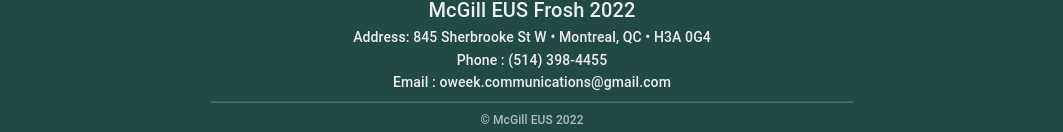
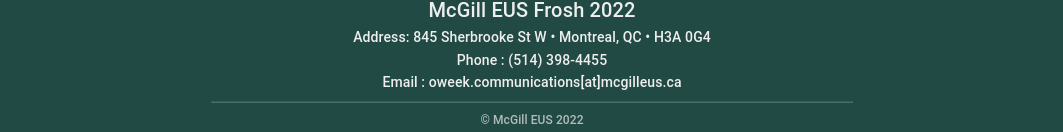
Before and after one commit to chailatte27/Frosh2024, a React (Create React App) app: page /#/ in a window 1280 px wide. Shown: the part 2218-2350 px from the top of the page, without its empty margins (108-1171 px from the left). Built offline with nearby package versions, Linux system fonts and the light colour scheme.

Commit message:
updated email

```diff
--- a/src/components/Footer.jsx
+++ b/src/components/Footer.jsx
@@ -72,7 +72,7 @@
           textAlign: "center",
         }}
       >
-        Email : oweek.communications@gmail.com
+        Email : oweek.communications[at]mcgilleus.ca
       </Typography>
       <hr style={{ width: "50%", opacity: 0.2 }} />
       <Typography
```
